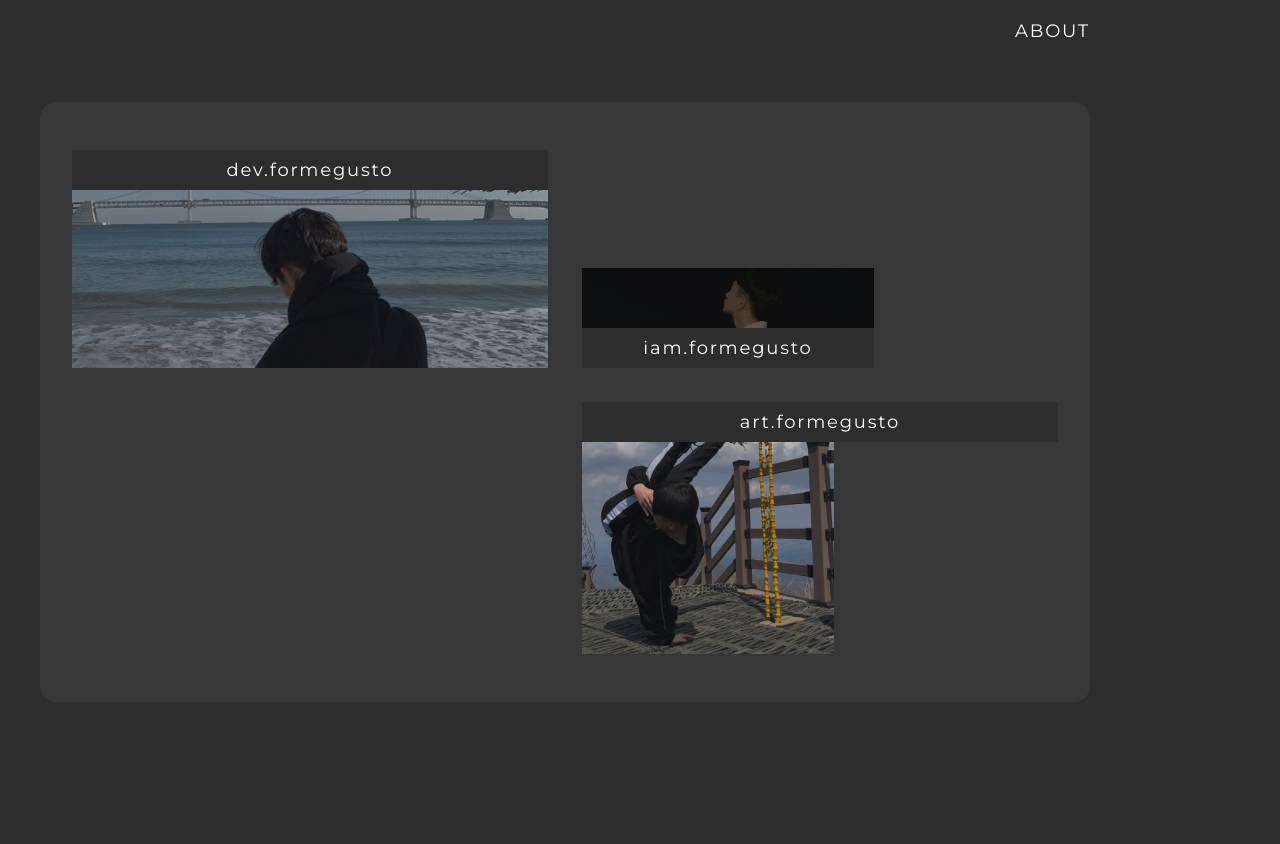
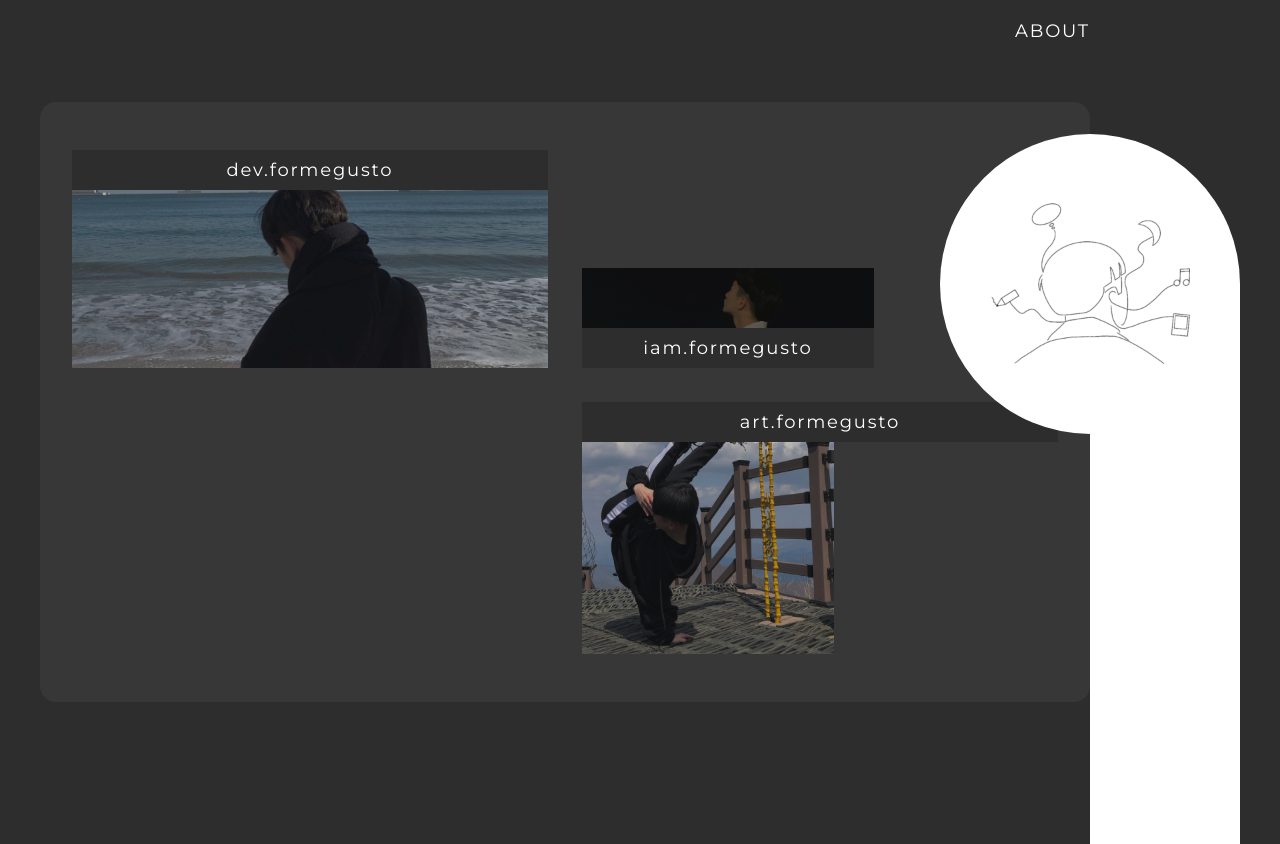
Before and after one commit to formegusto/portfolio, a React (Create React App) app: page / in a window 1280 px wide. Shown: the part 940-1784 px from the top of the page. Built offline with nearby package versions, Linux system fonts and the light colour scheme.

Commit message:
ABOUT SCREEN

```diff
--- a/src/components/AboutComponent.tsx
+++ b/src/components/AboutComponent.tsx
@@ -9,6 +9,7 @@ import {
 import artformegusto from "../assets/img/artformegusto.jpg";
 import devformegusto from "../assets/img/devformegusto.jpg";
 import iamformegusto from "../assets/img/iamformegusto.jpg";
+import art from "../assets/art/art_1.png";
 
 function AboutComponent() {
   return (
@@ -57,10 +58,47 @@ function AboutComponent() {
             </ArtFormegusto>
           </LeftBlock>
         </AboutBlock>
+        <ArtBlock>
+          <img src={art} alt="about art" />
+        </ArtBlock>
+        <ArtLine />
       </DefaultContentScreen>
     </FullScrenn>
   );
 }
+
+const ArtBlock = styled.div`
+  display: flex;
+  justify-content: center;
+  align-items: center;
+  position: absolute;
+  top: calc(142px + 32px);
+  right: 0;
+
+  background-color: #fff;
+
+  width: 300px;
+  height: 300px;
+  border-radius: 100%;
+  z-index: 1;
+
+  & > img {
+    width: 200px;
+    height: 200px;
+  }
+`;
+
+const ArtLine = styled.div`
+  position: absolute;
+  top: calc(142px + 32px + 150px);
+  right: 0;
+
+  background-color: #fff;
+
+  width: 150px;
+
+  height: calc(100% - 142px - 150px - 32px);
+`;
 
 const AboutBlock = styled.div`
   display: flex;
@@ -127,6 +165,7 @@ const DevFormegusto = styled.div`
     background-image: url(${devformegusto});
     background-repeat: no-repeat;
     background-size: cover;
+    background-position: 0 -30px;
   }
 `;
 
```
